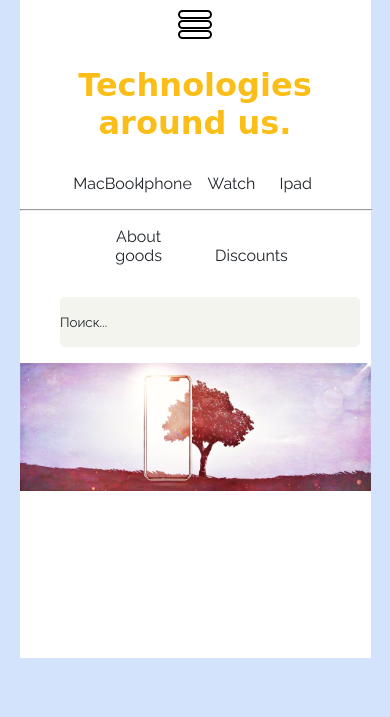
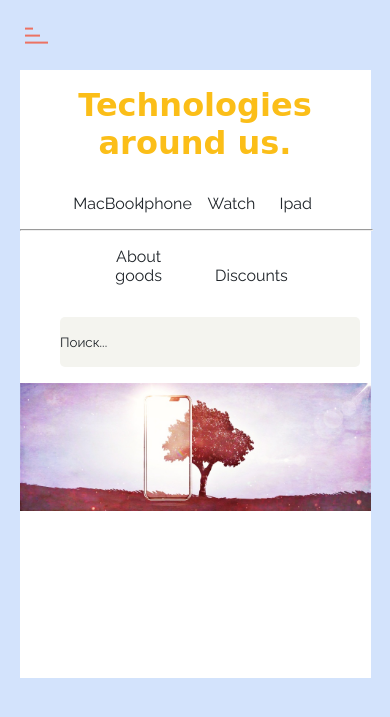
Before and after one commit to polinaVinegred/technology.web.ru-, a PHP site: page / in a window 390 px wide. Shown: the top 717 px of the page. Run offline with PHP 8.4, Linux system fonts and the light colour scheme; some web fonts are replaced.

Commit message:
adding hamburger menu and deleting old

```diff
--- a/css/style.css
+++ b/css/style.css
@@ -10,7 +10,7 @@ body {
     background: #d3e3fc;
 }
 
-.container {
+.containner {
     width: 90%;
     background-color: #ffffff;
     margin: 0 auto;
@@ -41,7 +41,7 @@ body {
     float: left;
 }
 
-.menu-container{
+.menucontainer{
     width: 100%;
     height: 500px;
 }
@@ -92,14 +92,14 @@ hr {
     padding: 1em 3%;
 }
 
-.container-1{
+.container1{
     width: 300px;
     vertical-align: middle;
     white-space: nowrap;
     position: relative;
 }
 
-.container-1 input#search{
+.container1 input#search{
     width: 300px;
     height: 50px;
     background: #f4f4ef;
@@ -119,27 +119,27 @@ hr {
     transition: background .55s ease;
 }
 
-.container-1 input#search::-webkit-input-placeholder {
+.container1 input#search::-webkit-input-placeholder {
     color: #20252a;
     font-family: 'Raleway', sans-serif;
 }
 
-.container-1 input#search:-moz-placeholder { /* Firefox 18- */
+.container1 input#search:-moz-placeholder { /* Firefox 18- */
     color: #20252a;
     font-family: 'Raleway', sans-serif;
 }
 
-.container-1 input#search::-moz-placeholder {  /* Firefox 19+ */
+.container1 input#search::-moz-placeholder {  /* Firefox 19+ */
     color: #20252a;
     font-family: 'Raleway', sans-serif;
 }
 
-.container-1 input#search:-ms-input-placeholder {
+.container1 input#search:-ms-input-placeholder {
     color: #20252a;
     font-family: 'Raleway', sans-serif;
 }
 
-.container-1 .icon{
+.container1 .icon{
     position: absolute;
     top: 50%;
     margin-left: 17px;
@@ -148,7 +148,7 @@ hr {
     color: #20252a;
 }
 
-.container-1 input#search:hover, .container-1 input#search:focus, .container-1 input#search:active{
+.container1 input#search:hover, .container1 input#search:focus, .container1 input#search:active{
     outline:none;
     background: #bbc3c6;
     font-family: 'Raleway', sans-serif;
@@ -161,61 +161,6 @@ hr {
 
 .wols:hover {
     color: #20252a;
-}
-
-.wrapper {
-    width:50px;
-    height:50px;
-    margin: 0 auto;
-    /*border:1px solid red;*/
-    position: relative;
-
-}
-
-.wrapper:hover .middle {
-    width:30px;
-    height:20px;
-    top:24%;
-    left:27%;
-    border-radius: 50%;
-    background-color:black;
-    opacity:0.3;
-}
-
-.wrapper:hover .top {
-    -webkit-transform:rotate(45deg);
-    top:40%;border-radius:10px;background-color:white;
-}
-
-.wrapper:hover .bottom{
-    -webkit-transform:rotate(-45deg);
-    top:40%;border-radius:10px;background-color:white;
-}
-
-.bar {
-    width:30px;
-    height:5px;
-    border:2px solid black;
-    position: absolute;top:0;right:0;
-    border-radius:10px;
-}
-
-.top {
-    left:15%;
-    top:20%;
-    -webkit-transition:all 0.5s;
-}
-
-.middle {
-    left:15%;
-    top:40%;
-    -webkit-transition:all 0.5s;
-}
-
-.bottom {
-    left:15%;
-    top:60%;
-    -webkit-transition:all 0.5s;
 }
 
 
@@ -237,3 +182,189 @@ hr {
 /*.bookmark, .basket {*/
 /*    float: right;*/
 /*}*/
+
+
+a {
+    text-decoration: none;
+}
+
+
+
+/* Работа переключателя */
+#toggle {
+    position: absolute;
+    left: -100%;
+    top: -100%;
+}
+
+#toggle:focus ~ .toggle-container .button-toggle {
+    box-shadow: 0 0 0 8px rgba(0, 0, 0, 0.1), inset 0 0 0 20px rgba(0, 0, 0, 0.1);
+}
+
+#toggle:checked ~ .toggle-container .button-toggle {
+    box-shadow: 0 0 0 550px rgba(0, 0, 0, 0.1), inset 0 0 0 20px rgba(0, 0, 0, 0.1);
+}
+#toggle:checked ~ .toggle-container .button-toggle:hover {
+    box-shadow: 0 0 0 550px rgba(0, 0, 0, 0.1), inset 0 0 0 20px rgba(0, 0, 0, 0.1), 0 0 0 8px rgba(0, 0, 0, 0.1), inset 0 0 0 20px rgba(0, 0, 0, 0.1);
+}
+#toggle:checked ~ .toggle-container .button-toggle:before {
+    transform: translateY(-50%) rotate(45deg) scale(1);
+}
+#toggle:checked ~ .toggle-container .button-toggle:after {
+    transform: translateY(-50%) rotate(-45deg) scale(1);
+}
+#toggle:checked:focus ~ .toggle-container .button-toggle {
+    box-shadow: 0 0 0 550px rgba(0, 0, 0, 0.1), inset 0 0 0 20px rgba(0, 0, 0, 0.1), 0 0 0 8px rgba(0, 0, 0, 0.1), inset 0 0 0 20px rgba(0, 0, 0, 0.1);
+}
+#toggle:checked ~ .nav {
+    margin-bottom: 100px;
+    pointer-events: auto;
+    transform: translate(50px, 50px);
+}
+#toggle:checked ~ .nav .nav-item {
+    color: #EC7263;
+    letter-spacing: 0;
+    height: 40px;
+    line-height: 40px;
+    margin-top: 0;
+    opacity: 1;
+    transform: scaleY(1);
+    transition: 0.5s, opacity 0.1s;
+}
+#toggle:checked ~ .nav .nav-item:nth-child(1) {
+    transition-delay: 0.15s;
+}
+#toggle:checked ~ .nav .nav-item:nth-child(1):before {
+    transition-delay: 0.15s;
+}
+#toggle:checked ~ .nav .nav-item:nth-child(2) {
+    transition-delay: 0.1s;
+}
+#toggle:checked ~ .nav .nav-item:nth-child(2):before {
+    transition-delay: 0.1s;
+}
+#toggle:checked ~ .nav .nav-item:nth-child(3) {
+    transition-delay: 0.05s;
+}
+#toggle:checked ~ .nav .nav-item:nth-child(3):before {
+    transition-delay: 0.05s;
+}
+#toggle:checked ~ .nav .nav-item:nth-child(4) {
+    transition-delay: 0s;
+}
+#toggle:checked ~ .nav .nav-item:nth-child(4):before {
+    transition-delay: 0s;
+}
+#toggle:checked ~ .nav .nav-item:before {
+    opacity: 0;
+}
+#toggle:checked ~ .dummy-content {
+    padding-top: 30px;
+}
+#toggle:checked ~ .dummy-content:before {
+    background-color: rgba(0, 0, 0, 0.3);
+}
+
+/* Кнопка для переключения */
+.button-toggle {
+    position: absolute;
+    display: inline-block;
+    width: 20px;
+    height: 20px;
+    margin: 25px;
+    background-color: transparent;
+    border: none;
+    cursor: pointer;
+    border-radius: 100%;
+    transition: 0.6s;
+}
+.button-toggle:hover {
+    box-shadow: 0 0 0 8px rgba(0, 0, 0, 0.1), inset 0 0 0 20px rgba(0, 0, 0, 0.1);
+}
+.button-toggle:before, .button-toggle:after {
+    position: absolute;
+    content: '';
+    top: 50%;
+    left: 0;
+    width: 100%;
+    height: 2px;
+    background-color: #EC7263;
+    border-radius: 5px;
+    transition: 0.5s;
+}
+.button-toggle:before {
+    transform: translateY(-50%) rotate(45deg) scale(0);
+}
+.button-toggle:after {
+    transform: translateY(-50%) rotate(-45deg) scale(0);
+}
+
+/* Меню */
+.nav {
+    display: inline-block;
+    margin: 25px 25px 20px;
+    pointer-events: none;
+    transition: 0.5s;
+}
+
+.nav-item {
+    position: relative;
+    display: inline-block;
+    float: left;
+    clear: both;
+    color: transparent;
+    font-size: 14px;
+    letter-spacing: -6.2px;
+    height: 7px;
+    line-height: 7px;
+    text-transform: uppercase;
+    white-space: nowrap;
+    transform: scaleY(0.2);
+    transition: 0.5s, opacity 1s;
+}
+.nav-item:nth-child(1) {
+    transition-delay: 0s;
+}
+.nav-item:nth-child(1):before {
+    transition-delay: 0s;
+}
+.nav-item:nth-child(2) {
+    transition-delay: 0.05s;
+}
+.nav-item:nth-child(2):before {
+    transition-delay: 0.05s;
+}
+.nav-item:nth-child(3) {
+    transition-delay: 0.1s;
+}
+.nav-item:nth-child(3):before {
+    transition-delay: 0.1s;
+}
+.nav-item:nth-child(4) {
+    transition-delay: 0.15s;
+}
+.nav-item:nth-child(4):before {
+    transition-delay: 0.15s;
+}
+.nav-item:nth-child(1) {
+    letter-spacing: -8px;
+}
+.nav-item:nth-child(2) {
+    letter-spacing: -7px;
+}
+.nav-item:nth-child(n + 4) {
+    letter-spacing: -8px;
+    margin-top: -7px;
+    opacity: 0;
+}
+.nav-item:before {
+    position: absolute;
+    content: '';
+    top: 50%;
+    left: 0;
+    width: 100%;
+    height: 2px;
+    background-color: #EC7263;
+    transform: translateY(-50%) scaleY(5);
+    transition: 0.5s;
+}
--- a/index.php
+++ b/index.php
@@ -8,29 +8,28 @@
     <link rel="stylesheet"  href="css/style.css" />
 </head>
 <body>
-<div class="container">
+<input id="toggle" type="checkbox">
+<label class="toggle-container" for="toggle">
+    <span class="button button-toggle"></span>
+</label>
+
+<!-- Навигация -->
+<nav class="nav">
+    <a rel="nofollow" rel="noreferrer" class="nav-item" href="" target="_blank">Избранное</a>
+    <a rel="nofollow" rel="noreferrer" class="nav-item" href="/php/basket.php" target="_blank">Корзина</a>
+    <a rel="nofollow" rel="noreferrer" class="nav-item" href="" target="_blank">Аккаунт</a>
+    <a rel="nofollow" rel="noreferrer" class="nav-item" href="/php/test.php" target="_blank">Контакты</a>
+    <a rel="nofollow" rel="noreferrer" class="nav-item" href="/php/favourites.php" target="_blank">Поиск</a>
+</nav>
+<div class="containner">
     <header>
-        <div class="wrapper">
-            <div class="top bar"></div>
-            <div class="middle bar"></div>
-            <div class="bottom bar"></div>
-        </div>
         <div class="header-one-title">
-<!--            <div class="menu-basket-favorites-account">-->
-<!--                <a class="wols" href="#" target="_blank">Избранное</a>-->
-<!--                <a class="wols" href="basket.php" target="_blank">Корзина</a>-->
-<!--                <a class="wols" href="#" target="_blank">Аккаунт</a>-->
-<!--            </div>-->
             <div class="logo">
                 <h1>Technologies around us.</h1>
             </div>
-<!--            <div class="menu-search-and-contact">-->
-<!--                <a class="wols" href="test.php" target="_blank">Контакты</a>-->
-<!--                <a class="wols" href="favourites.php">Поиск</a>-->
-<!--            </div>-->
         </div>
 
-        <div class="menu-container">
+        <div class="menucontainer">
             <div class="header-two-title">
                 <div class="menu">
                 <ul id="myMenu">
@@ -53,7 +52,7 @@
 
 
             <div id="boxsearch">
-                <form class="container-1">
+                <form class="container1">
                     <span class="icon"><i class="fa fa-search"></i></span>
                     <input type="search" id="search" onkeyup="myFunction()" placeholder="Поиск..." />
                 </form>
@@ -63,7 +62,7 @@
         </div>
         </div>
     </header>
-    <div class="container-tech">
+    <div class="containertech">
         <div class="ipad">
             <div id="table"></div><div id="imagetable"></div>
             <div id="ipadgold"></div><div id="imagetableipadgold"></div>
@@ -91,5 +90,6 @@
     </div>
   <script src="/js/tableconversions.js"></script>
 </div>
+
 </body>
 </html>
```
